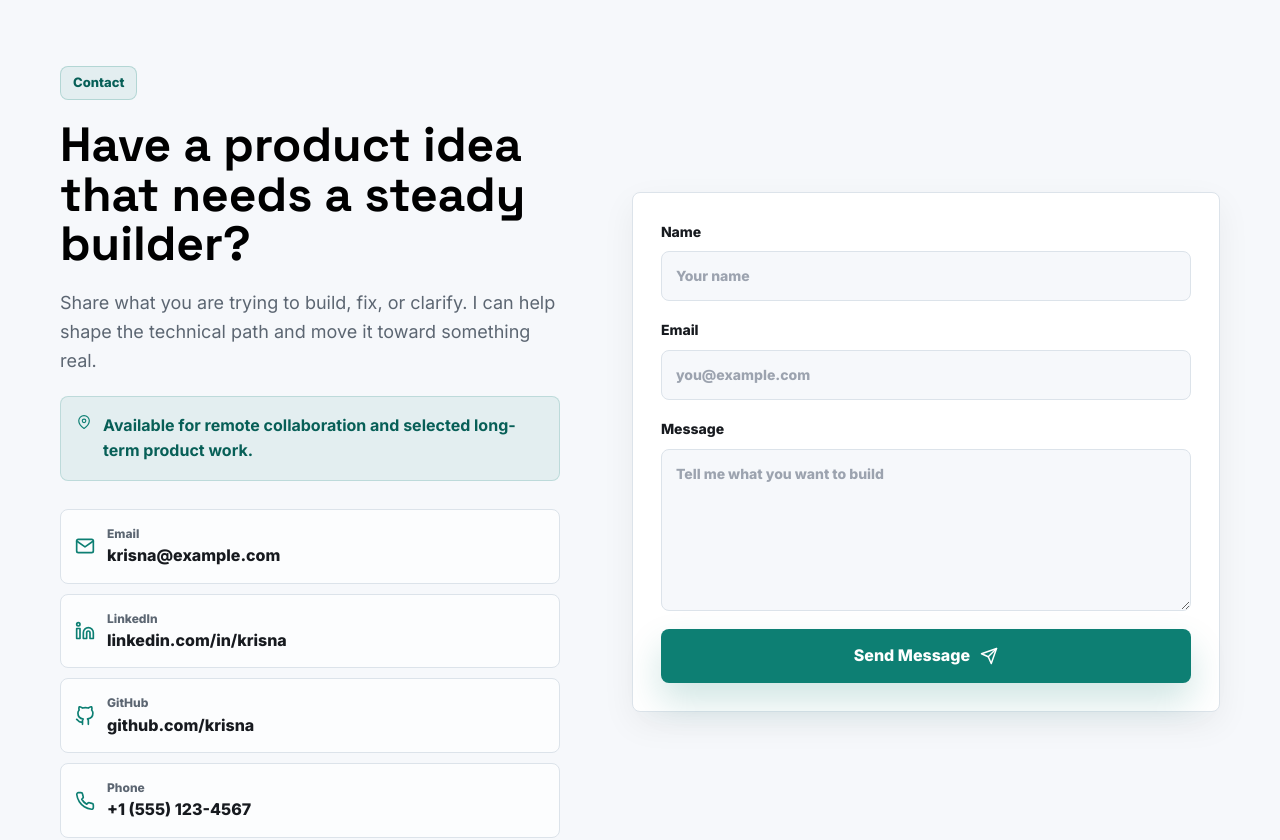
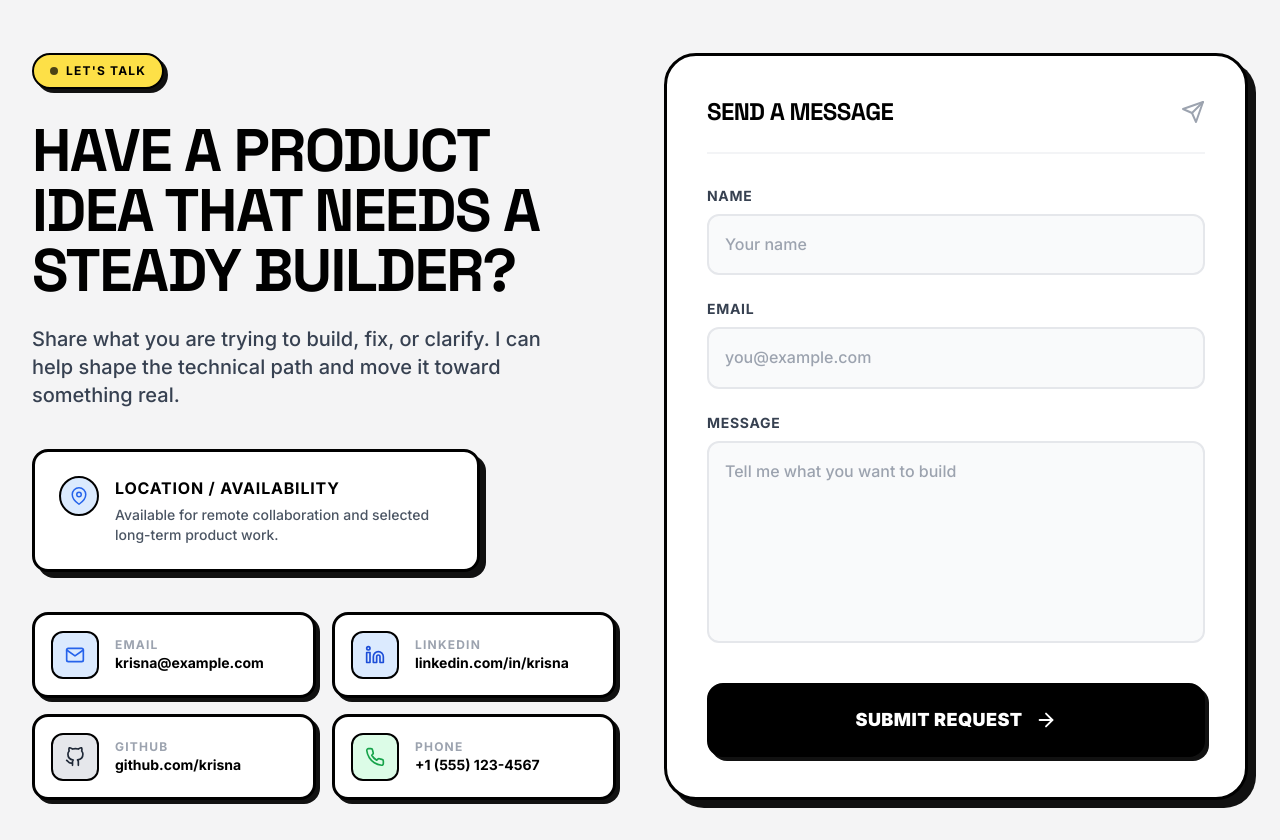
Before and after one commit to KrisnaUdayana/Portofolio, a React (Vite) app: page / in a window 1280 px wide. Shown: the part 4120-4960 px from the top of the page. Built offline with nearby package versions, Linux system fonts and the light colour scheme.

Commit message:
feat: add Contact component with form and social links section

```diff
--- a/src/components/Contact.jsx
+++ b/src/components/Contact.jsx
@@ -1,13 +1,13 @@
 import React, { useState } from "react";
 import { motion } from "framer-motion";
 import { useInView } from "react-intersection-observer";
-import { FiGithub, FiLinkedin, FiMail, FiMapPin, FiPhone, FiSend } from "react-icons/fi";
+import { FiGithub, FiLinkedin, FiMail, FiMapPin, FiPhone, FiSend, FiArrowRight } from "react-icons/fi";
 
 const contactItems = [
-  { icon: FiMail, label: "Email", value: "krisna@example.com", href: "mailto:krisna@example.com" },
-  { icon: FiLinkedin, label: "LinkedIn", value: "linkedin.com/in/krisna", href: "https://linkedin.com/in/krisna" },
-  { icon: FiGithub, label: "GitHub", value: "github.com/krisna", href: "https://github.com/krisna" },
-  { icon: FiPhone, label: "Phone", value: "+1 (555) 123-4567", href: "tel:+15551234567" },
+  { icon: FiMail, label: "Email", value: "krisna@example.com", href: "mailto:krisna@example.com", color: "bg-blue-100 text-blue-600" },
+  { icon: FiLinkedin, label: "LinkedIn", value: "linkedin.com/in/krisna", href: "https://linkedin.com/in/krisna", color: "bg-blue-100 text-blue-700" },
+  { icon: FiGithub, label: "GitHub", value: "github.com/krisna", href: "https://github.com/krisna", color: "bg-gray-200 text-gray-800" },
+  { icon: FiPhone, label: "Phone", value: "+1 (555) 123-4567", href: "tel:+15551234567", color: "bg-green-100 text-green-600" },
 ];
 
 export default function Contact() {
@@ -29,57 +29,145 @@ export default function Contact() {
     window.setTimeout(() => setSubmitted(false), 2800);
   };
 
+  const containerVariants = {
+    hidden: { opacity: 0 },
+    visible: {
+      opacity: 1,
+      transition: { staggerChildren: 0.1 }
+    }
+  };
+
+  const itemVariants = {
+    hidden: { opacity: 0, y: 20 },
+    visible: { opacity: 1, y: 0, transition: { duration: 0.5, ease: "easeOut" } }
+  };
+
   return (
-    <section id="contact" ref={ref} className="section-pad contact-section">
-      <div className="container contact-grid">
-        <motion.div className="contact-copy" initial={{ opacity: 0, y: 24 }} animate={inView ? { opacity: 1, y: 0 } : {}} transition={{ duration: 0.6 }}>
-          <span className="section-kicker">Contact</span>
-          <h2>Have a product idea that needs a steady builder?</h2>
-          <p>
+    <section id="contact" className="relative w-full bg-[#f4f4f5] py-24 px-4 md:px-8 border-t-[3px] border-black">
+      <div className="max-w-7xl mx-auto" ref={ref}>
+        <motion.div
+          className="grid grid-cols-1 md:grid-cols-2 gap-8 lg:gap-12"
+          variants={containerVariants}
+          initial="hidden"
+          animate={inView ? "visible" : "hidden"}
+        >
+          {/* Left Side - Copy */}
+          <motion.div variants={itemVariants} className="flex flex-col justify-between">
+            <div>
+              <div className="inline-flex items-center gap-2 px-4 py-2 border-[2px] border-black rounded-full bg-yellow-300 text-black font-bold text-xs uppercase tracking-widest mb-8 shadow-[4px_4px_0_#111]">
+                <span className="w-2 h-2 rounded-full bg-black animate-pulse"></span>
+                Let's Talk
+              </div>
+
+              <h2 className="text-4xl md:text-6xl font-black text-black mb-6 tracking-tight uppercase leading-[1.1]">
+                Have a product idea that needs a steady builder?
+              </h2>
+              <p className="text-lg md:text-xl text-gray-700 font-medium leading-relaxed mb-10 max-w-lg">
                 Share what you are trying to build, fix, or clarify. I can help shape the technical path and move it toward something real.
               </p>
 
-          <div className="availability-note">
-            <FiMapPin size={18} />
-            <span>Available for remote collaboration and selected long-term product work.</span>
+              <div className="flex items-start gap-4 p-6 border-[3px] border-black rounded-2xl bg-white shadow-[6px_6px_0_#111] mb-10 max-w-md">
+                <div className="w-10 h-10 rounded-full bg-blue-100 border-2 border-black flex items-center justify-center shrink-0">
+                  <FiMapPin className="text-blue-600" size={18} />
+                </div>
+                <div>
+                  <h4 className="font-bold text-black uppercase tracking-wider mb-1">Location / Availability</h4>
+                  <p className="text-sm font-medium text-gray-600">Available for remote collaboration and selected long-term product work.</p>
+                </div>
+              </div>
             </div>
 
-          <div className="contact-list">
+            {/* Contact Links */}
+            <div className="grid grid-cols-1 sm:grid-cols-2 gap-4">
               {contactItems.map((item) => (
-              <a key={item.label} href={item.href}>
+                <a
+                  key={item.label}
+                  href={item.href}
+                  className="group flex items-center gap-4 p-4 border-[3px] border-black rounded-2xl bg-white shadow-[4px_4px_0_#111] hover:shadow-[6px_6px_0_#111] hover:-translate-y-1 transition-all"
+                >
+                  <div className={`w-12 h-12 rounded-xl border-2 border-black flex items-center justify-center shrink-0 ${item.color}`}>
                     <item.icon size={20} />
-                <span>
-                  <small>{item.label}</small>
-                  {item.value}
-                </span>
+                  </div>
+                  <div>
+                    <p className="text-xs font-bold text-gray-400 uppercase tracking-widest">{item.label}</p>
+                    <p className="font-bold text-black text-sm group-hover:text-blue-600 transition-colors">{item.value}</p>
+                  </div>
                 </a>
               ))}
             </div>
           </motion.div>
 
-        <motion.form className="contact-form" onSubmit={handleSubmit} initial={{ opacity: 0, y: 24 }} animate={inView ? { opacity: 1, y: 0 } : {}} transition={{ duration: 0.6, delay: 0.1 }}>
-          <label>
-            Name
-            <input type="text" name="name" value={formData.name} onChange={handleChange} placeholder="Your name" required />
-          </label>
+          {/* Right Side - Form */}
+          <motion.div variants={itemVariants} className="h-full">
+            <div className="h-full border-[3px] border-black rounded-[32px] bg-white p-8 md:p-10 shadow-[8px_8px_0_#111] flex flex-col">
+              <div className="mb-8 border-b-2 border-gray-100 pb-6 flex items-center justify-between">
+                <h3 className="text-2xl font-black uppercase tracking-tight">Send a Message</h3>
+                <FiSend size={24} className="text-gray-400" />
+              </div>
 
-          <label>
-            Email
-            <input type="email" name="email" value={formData.email} onChange={handleChange} placeholder="you@example.com" required />
-          </label>
+              <form onSubmit={handleSubmit} className="flex-grow flex flex-col gap-6">
+                <div className="space-y-2">
+                  <label className="block text-sm font-bold text-gray-700 uppercase tracking-wider">Name</label>
+                  <input
+                    type="text"
+                    name="name"
+                    value={formData.name}
+                    onChange={handleChange}
+                    placeholder="Your name"
+                    required
+                    className="w-full p-4 bg-gray-50 border-2 border-gray-200 rounded-xl font-medium text-black focus:outline-none focus:border-black focus:ring-0 transition-colors placeholder:text-gray-400"
+                  />
+                </div>
 
-          <label>
-            Message
-            <textarea name="message" value={formData.message} onChange={handleChange} placeholder="Tell me what you want to build" rows={6} required />
-          </label>
+                <div className="space-y-2">
+                  <label className="block text-sm font-bold text-gray-700 uppercase tracking-wider">Email</label>
+                  <input
+                    type="email"
+                    name="email"
+                    value={formData.email}
+                    onChange={handleChange}
+                    placeholder="you@example.com"
+                    required
+                    className="w-full p-4 bg-gray-50 border-2 border-gray-200 rounded-xl font-medium text-black focus:outline-none focus:border-black focus:ring-0 transition-colors placeholder:text-gray-400"
+                  />
+                </div>
 
-          <button type="submit" className="btn btn-primary">
-            Send Message
-            <FiSend size={18} />
+                <div className="space-y-2 flex-grow flex flex-col">
+                  <label className="block text-sm font-bold text-gray-700 uppercase tracking-wider">Message</label>
+                  <textarea
+                    name="message"
+                    value={formData.message}
+                    onChange={handleChange}
+                    placeholder="Tell me what you want to build"
+                    required
+                    className="w-full flex-grow min-h-[150px] p-4 bg-gray-50 border-2 border-gray-200 rounded-xl font-medium text-black focus:outline-none focus:border-black focus:ring-0 transition-colors placeholder:text-gray-400 resize-none"
+                  />
+                </div>
+
+                <div className="mt-auto pt-4">
+                  <button
+                    type="submit"
+                    className="w-full flex items-center justify-center gap-3 py-5 border-[3px] border-black rounded-2xl bg-black text-white font-black text-lg uppercase tracking-wide shadow-[4px_4px_0_#111] hover:shadow-[6px_6px_0_#111] hover:bg-gray-800 hover:-translate-y-1 transition-all"
+                  >
+                    Submit Request
+                    <FiArrowRight size={22} />
                   </button>
 
-          {submitted && <p className="form-success">Message queued. I will get back to you soon.</p>}
-        </motion.form>
+                  {submitted && (
+                    <motion.div
+                      initial={{ opacity: 0, y: 10 }}
+                      animate={{ opacity: 1, y: 0 }}
+                      className="mt-4 p-4 bg-green-100 border-2 border-green-500 rounded-xl flex items-center gap-3 text-green-800 font-bold"
+                    >
+                      <div className="w-2 h-2 rounded-full bg-green-500 animate-pulse"></div>
+                      Message queued. I will get back to you soon.
+                    </motion.div>
+                  )}
+                </div>
+              </form>
+            </div>
+          </motion.div>
+        </motion.div>
       </div>
     </section>
   );
```
Lines whose indentation alone changed are shown as unchanged.
